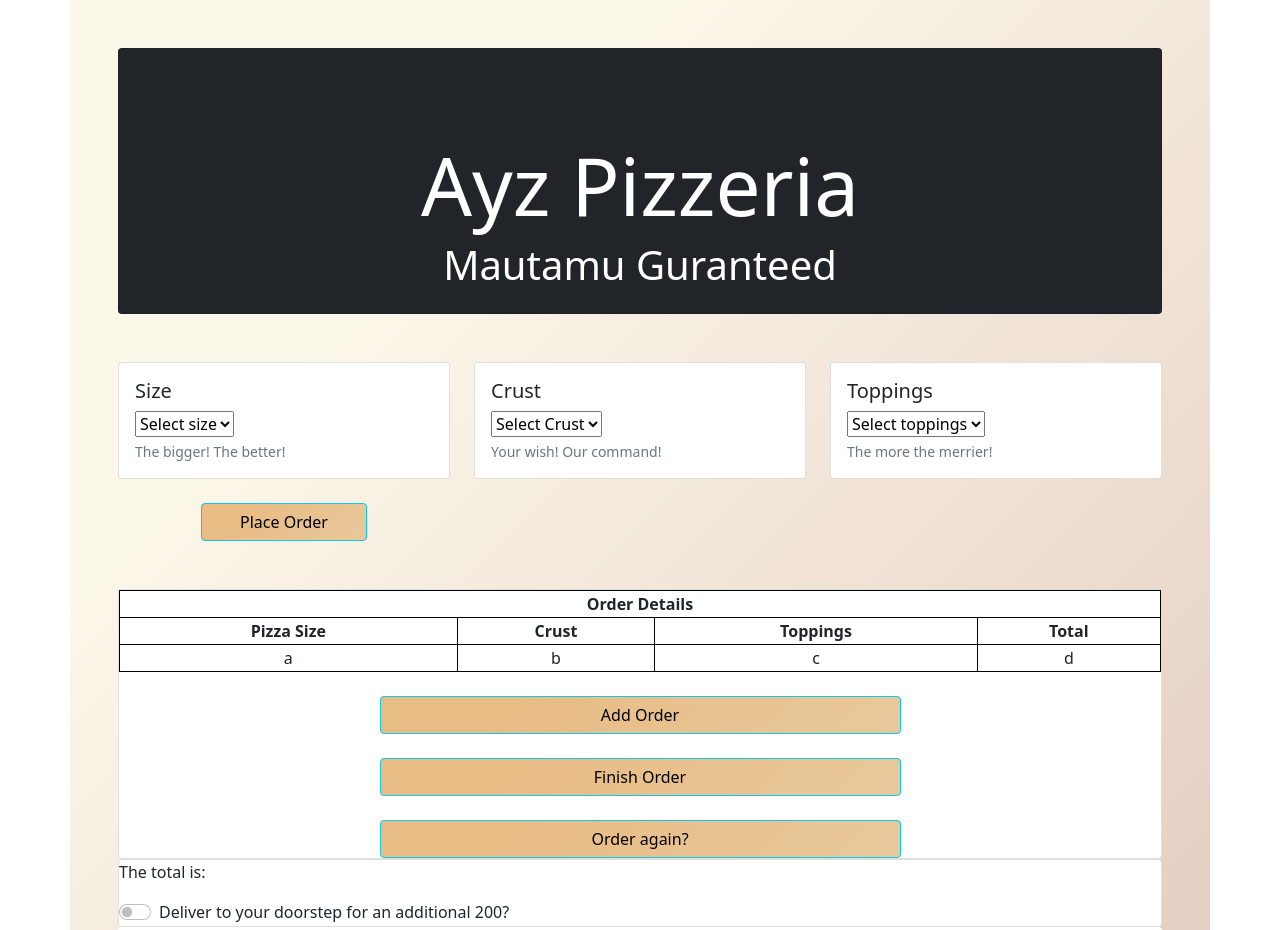
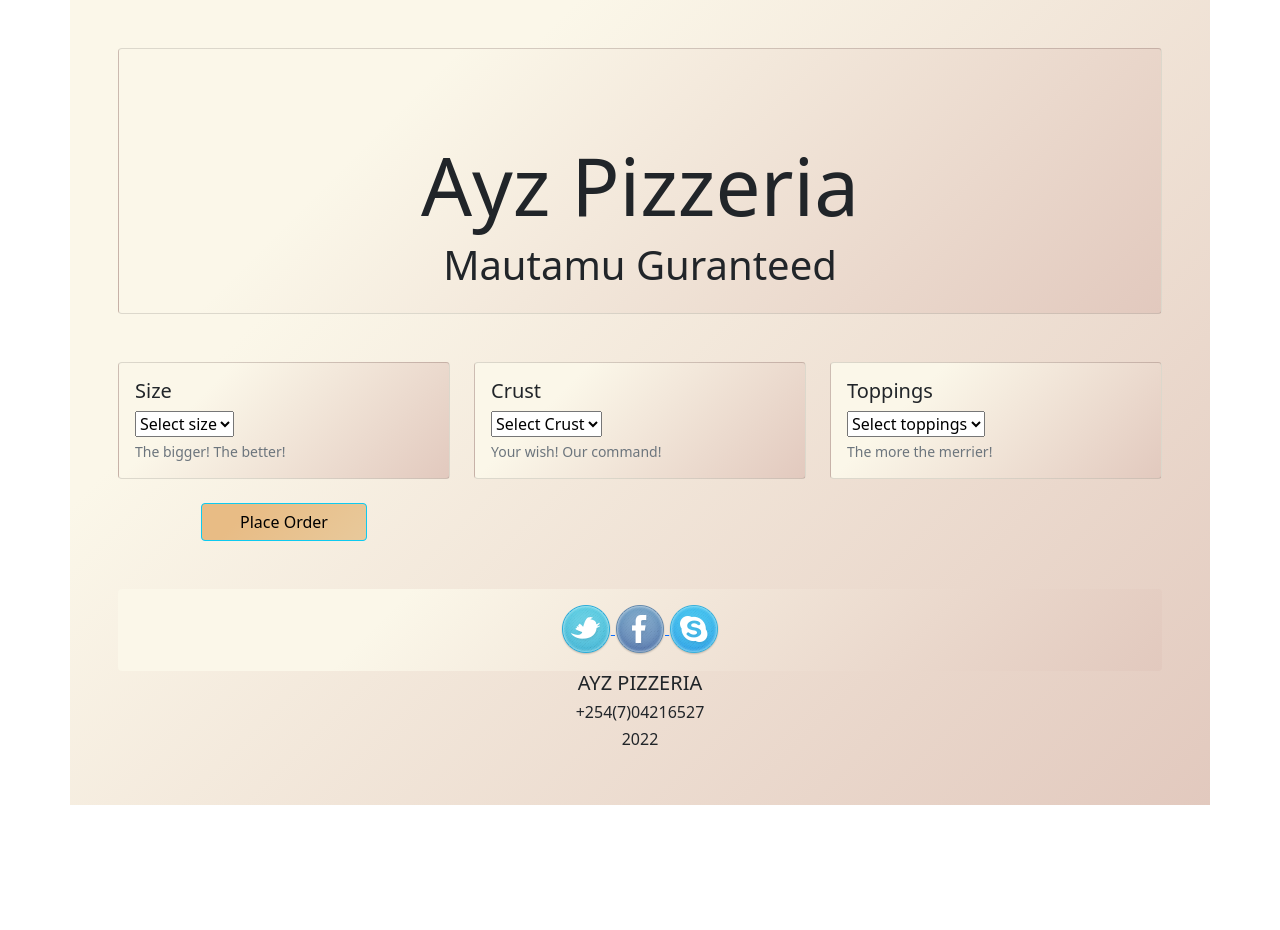
Before and after one commit to WanjikuKatuni/W4-IP, a plain HTML site: page index.html in a window 1280 px wide. Shown: the top 930 px of the page. After the commit the page ends 805 px from the top, so only its background shows below. Drawn offline with nearby package versions, Linux system fonts and the light colour scheme.

Commit message:
hide order details div

```diff
--- a/css/style.css
+++ b/css/style.css
@@ -7,6 +7,11 @@ table, th, td {
 .card:hover {
       box-shadow: 0 8px 16px 0 rgba(0,0,0,0.2);
    }
+.card {
+    background-color: #e2c9be;
+    background-image: linear-gradient(315deg, #e2c9be 0%, #fbf7e9 74%);
+
+}
 
 
 
@@ -24,3 +29,15 @@ button {
     margin-right: 25%;
     width:50%;
 }
+
+.intro{
+
+    background-color: #e2c9be;
+    background-image: linear-gradient(315deg, #e2c9be 0%, #fbf7e9 74%);
+
+
+}
+
+.order-details{
+    display: none;
+}
--- a/index.html
+++ b/index.html
@@ -19,7 +19,7 @@
                 <!-- about -->
             <div class="row">
                 <div class="col-md-12">
-                    <div class="card bg-dark text-white" id="intro">
+                    <div class="card intro">
 
                             <div class="card-body">
                                 <br>
@@ -103,7 +103,8 @@
             <br>
             <br>
 
-            <div class="row">
+            <div class="row order-details">
+                <div class="table1">
                     <!-- table row and card -->
                     <div class="col-md-12">
                         <div class="card">
@@ -142,9 +143,12 @@
                             </div>
                         </div>
                     </div>
+                </div>
 
                 <!-- column for total amount -->
                 <div class="col-md-12">
+                    <br>
+                    <br>
                     <div class="card">
                         <div class="amount">
                             <p id="amount">The total is: </p>
```
Also changed, not shown: images/pizza3.jpeg (added). Lines whose indentation alone changed are shown as unchanged.
